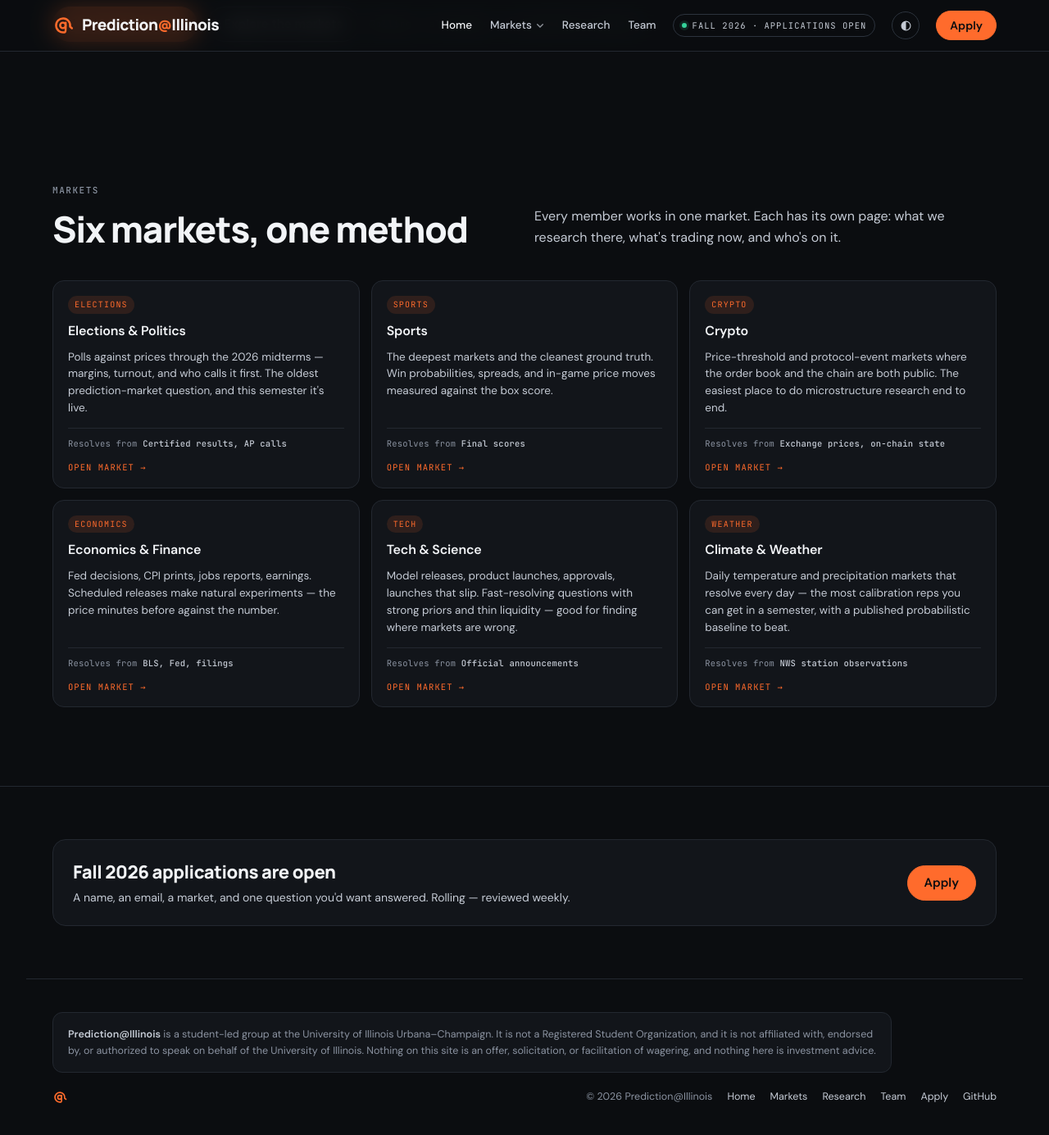
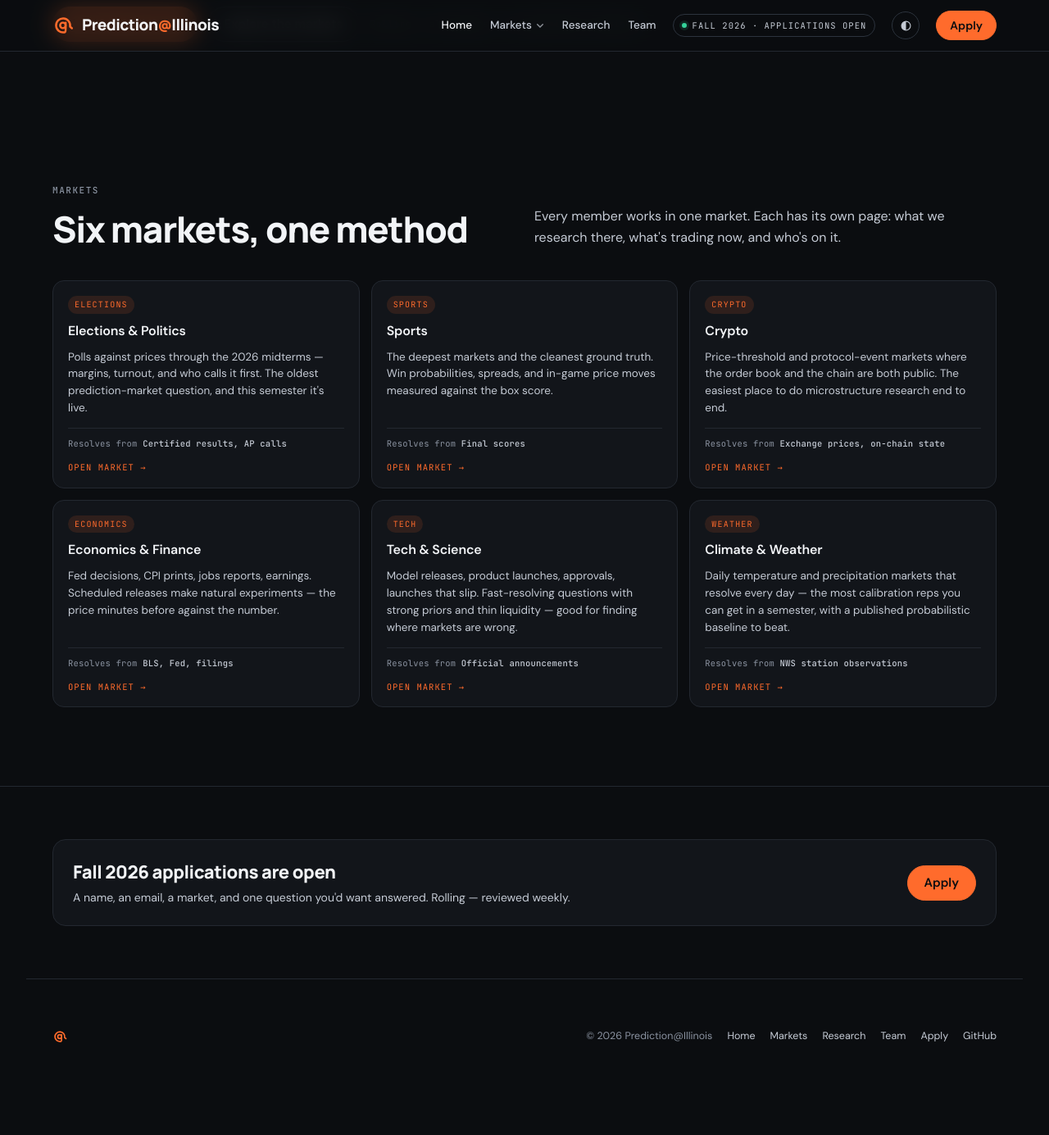
Before and after one commit to Prediction-Illinois/prediction-illinois.github.io, a Jekyll site: the page built from index.html, in a window 1280 px wide and 1400 px high, scrolled down 521 px. Shown: the top 1385 px of the window at 82% size. Built offline with Jekyll 4.4.1, drawn with Linux system fonts in a browser that asks for light colours; after the commit the page ends 1847 px from its top, so only the background shows below that.

Commit message:
Remove footer disclaimer
Co-Authored-By: Claude Fable 5.1 <noreply@anthropic.com>

```diff
--- a/_includes/footer.html
+++ b/_includes/footer.html
@@ -1,5 +1,4 @@
 <footer class="wrap">
-  <div class="disclaim"><strong>Prediction@Illinois</strong> is a student-led group at the University of Illinois Urbana–Champaign. It is not a Registered Student Organization, and it is not affiliated with, endorsed by, or authorized to speak on behalf of the University of Illinois. Nothing on this site is an offer, solicitation, or facilitation of wagering, and nothing here is investment advice.</div>
   <div class="foot-row">
     <a class="brandlink" href="/" aria-label="Home"><svg style="color:var(--brand)"><use href="#mark"/></svg></a>
     <span>© 2026 Prediction@Illinois</span>
--- a/assets/css/site.css
+++ b/assets/css/site.css
@@ -159,8 +159,6 @@ details[open] summary::after{content:"–"}
 details p{font-size:14px;color:var(--ink-2);margin-top:10px;max-width:52ch;line-height:1.55}
 
 footer{padding-block:40px 52px;color:var(--muted);font-size:12.5px}
-.disclaim{border:1px solid var(--line);border-radius:12px;padding:16px 18px;max-width:64rem;line-height:1.6;background:var(--surface)}
-.disclaim strong{color:var(--ink-2)}
 .foot-row{display:flex;gap:18px;flex-wrap:wrap;margin-top:20px;align-items:center}
 .foot-row a{color:var(--ink-2);text-decoration:none}
 .foot-row a:hover{color:var(--brand)}
```
Also changed, not shown: README.md.
